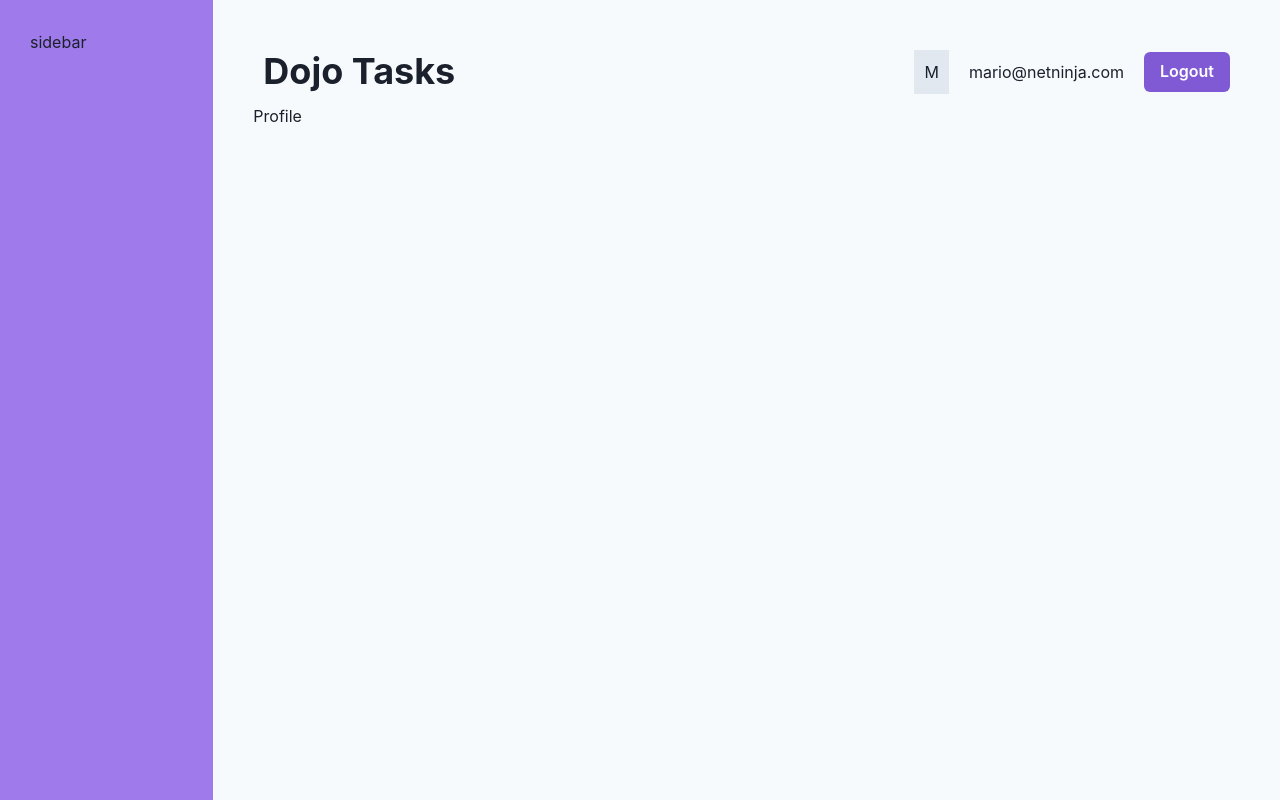
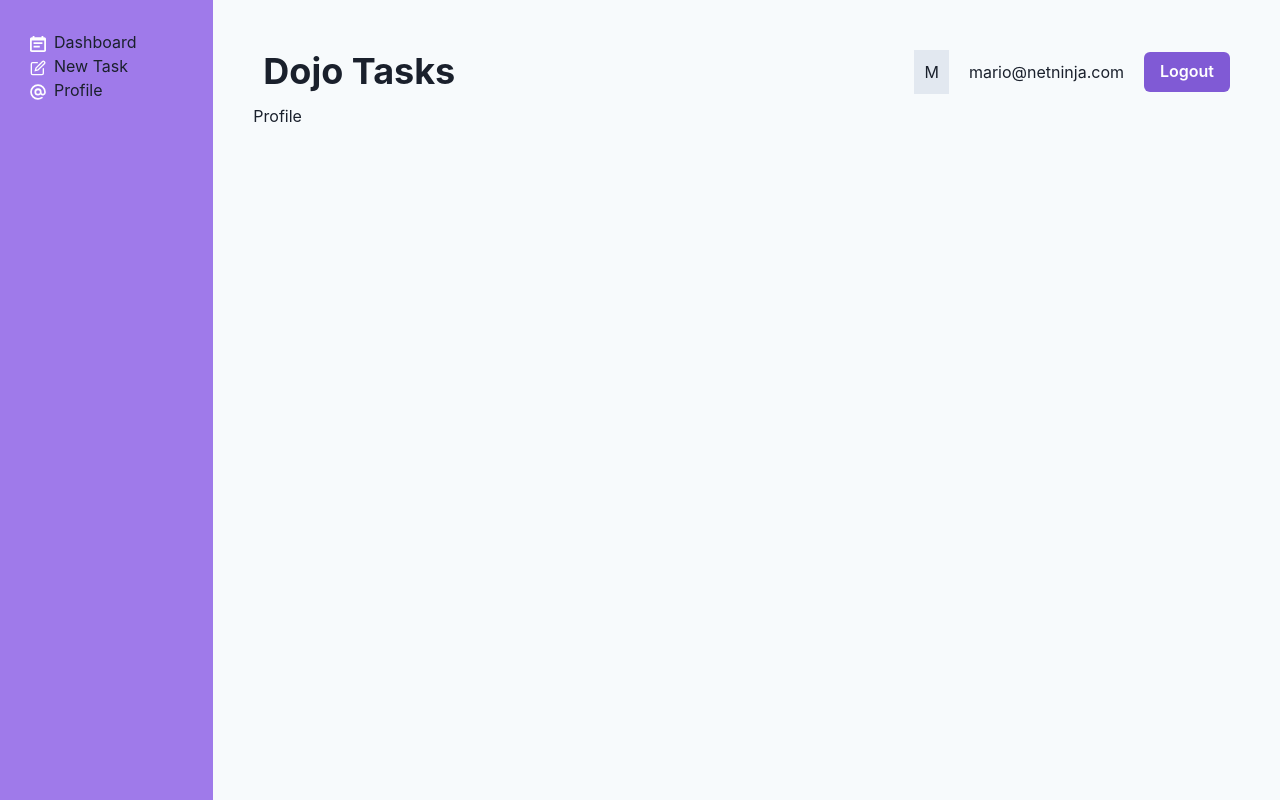
Before and after one commit to iamshaunjp/Chakra-UI-Crash-Course, a React (Vite) app: page /profile in a window 1280 px wide. Built offline with nearby package versions, Linux system fonts and the light colour scheme.

Commit message:
tenth commit

```diff
--- a/package.json
+++ b/package.json
@@ -9,6 +9,7 @@
     "preview": "vite preview"
   },
   "dependencies": {
+    "@chakra-ui/icons": "^2.1.1",
     "@chakra-ui/react": "^2.8.2",
     "@emotion/react": "^11.11.1",
     "@emotion/styled": "^11.11.0",
--- a/src/App.jsx
+++ b/src/App.jsx
@@ -7,7 +7,7 @@ import {
 
 // layouts and pages
 import RootLayout from './layouts/RootLayout'
-import Dashboard from './pages/Dashboard'
+import Dashboard, { tasksLoader } from './pages/Dashboard'
 import Create from './pages/Create'
 import Profile from './pages/Profile'
 // import Navbar from './components/Navbar'
@@ -16,7 +16,7 @@ import Profile from './pages/Profile'
 const router = createBrowserRouter(
   createRoutesFromElements(
     <Route path="/" element={<RootLayout />}>
-      <Route index element={<Dashboard />} />
+      <Route index element={<Dashboard />} loader={tasksLoader}/>
       <Route path="create" element={<Create />} />
       <Route path="profile" element={<Profile />} />
       {/* <Route path="navbar" element={<Navbar/>} /> */}
--- a/src/components/Sidebar.jsx
+++ b/src/components/Sidebar.jsx
@@ -0,0 +1,30 @@
+import { List, ListIcon, ListItem } from "@chakra-ui/react";
+import { AtSignIcon, CalendarIcon, EditIcon } from "@chakra-ui/icons";
+import { NavLink } from "react-router-dom";
+
+const Sidebar = () => {
+  return (
+    <List>
+      <ListItem>
+        <NavLink to="/">
+          <ListIcon as={CalendarIcon} color="white" />
+          Dashboard
+        </NavLink>
+      </ListItem>
+      <ListItem>
+        <NavLink to="create">
+          <ListIcon as={EditIcon} color="white" />
+          New Task
+        </NavLink>
+      </ListItem>
+      <ListItem>
+        <NavLink to="profile">
+          <ListIcon as={AtSignIcon} color="white" />
+          Profile
+        </NavLink>
+      </ListItem>
+    </List>
+  );
+};
+
+export default Sidebar;
--- a/src/layouts/RootLayout.jsx
+++ b/src/layouts/RootLayout.jsx
@@ -1,6 +1,7 @@
 import { Outlet } from "react-router-dom";
 import Navbar from "../components/Navbar";
 import { Grid, GridItem } from "@chakra-ui/react";
+import Sidebar from "../components/Sidebar";
 export default function RootLayout() {
   return (
     <Grid templateColumns="repeat(6, 1fr)" bg="gray.50">
@@ -13,7 +14,7 @@ export default function RootLayout() {
         minHeight={{lg: "100vh"}}
         p={{base: '20px', lg: '30px'}}
       >
-        <span>sidebar</span>
+        <Sidebar />
       </GridItem>
 
       <GridItem
--- a/src/pages/Dashboard.jsx
+++ b/src/pages/Dashboard.jsx
@@ -1,19 +1,22 @@
 import { Container, Heading, Text, Box, SimpleGrid } from "@chakra-ui/react";
+import { useLoaderData } from "react-router-dom";
 
 export default function Dashboard() {
 
-  const boxStyles = {
-    p: "20px",
-    bg: "purple.400",
-    c: "white",
-    m: "10px",
-    textAlign: "center",
-    filter: 'blur(2px)',
-    ':hover': {
-      color: 'black',
-      bg: 'blue.500'
-    }
-  }
+  // const boxStyles = {
+  //   p: "20px",
+  //   bg: "purple.400",
+  //   c: "white",
+  //   m: "10px",
+  //   textAlign: "center",
+  //   filter: 'blur(2px)',
+  //   ':hover': {
+  //     color: 'black',
+  //     bg: 'blue.500'
+  //   }
+  // }
+
+  const tasks = useLoaderData()
 
   return (
     /*
@@ -42,16 +45,25 @@ export default function Dashboard() {
     */
    <>
     <SimpleGrid p="10px" spacing={10} minChildWidth="250px">
-      <Box bg="white" h="200px" border={"1px solid"}></Box>
-      <Box bg="white" h="200px" border={"1px solid"}></Box>
-      <Box bg="white" h="200px" border={"1px solid"}></Box>
-      <Box bg="white" h="200px" border={"1px solid"}></Box>
-
-      <Box bg="white" h="200px" border={"1px solid"}></Box>
-      <Box bg="white" h="200px" border={"1px solid"}></Box>
-      <Box bg="white" h="200px" border={"1px solid"}></Box>
-      <Box bg="white" h="200px" border={"1px solid"}></Box>
+      {tasks && tasks.map((task) => (
+        <div key={task.id}>{task.title}</div>
+      ))}
     </SimpleGrid>
    </>
   );
 }
+
+{/* <Box bg="white" h="200px" border={"1px solid"}></Box>
+<Box bg="white" h="200px" border={"1px solid"}></Box>
+<Box bg="white" h="200px" border={"1px solid"}></Box>
+<Box bg="white" h="200px" border={"1px solid"}></Box>
+
+<Box bg="white" h="200px" border={"1px solid"}></Box>
+<Box bg="white" h="200px" border={"1px solid"}></Box>
+<Box bg="white" h="200px" border={"1px solid"}></Box>
+<Box bg="white" h="200px" border={"1px solid"}></Box> */}
+export const tasksLoader = async () => {
+  const res = await fetch('http:localhost:3000/tasks')
+
+  return res.json()
+}
```
Also changed, not shown: 1 other file (tests, documents, lock files or other folders).
